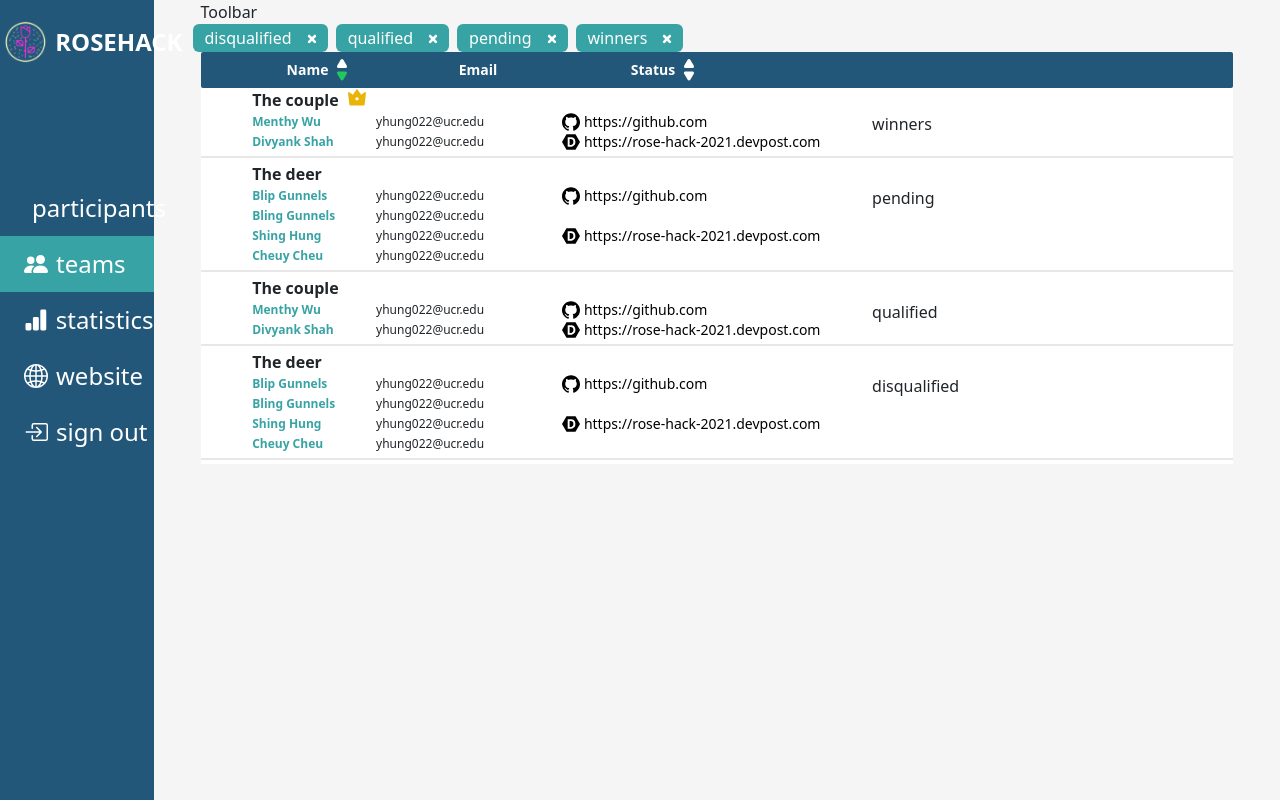
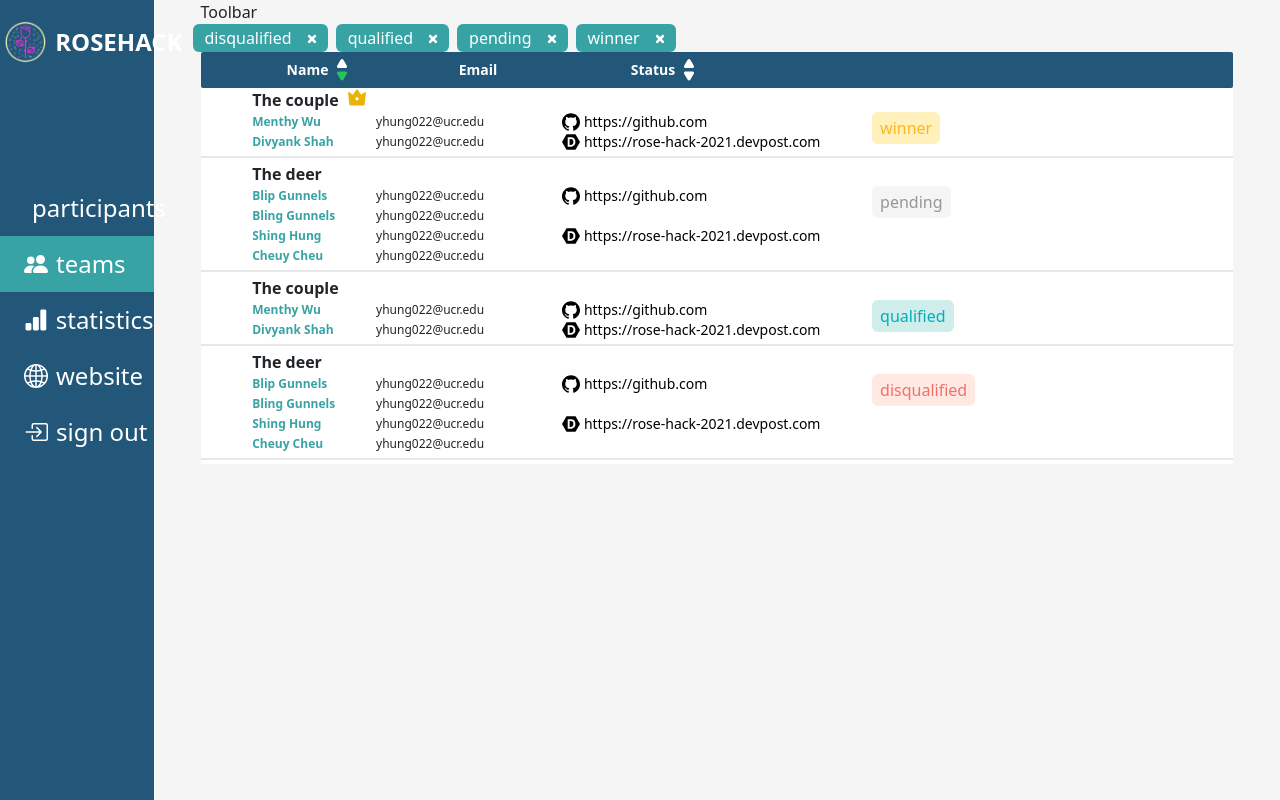
Before and after one commit to acm-ucr/hackathon-website, a Next.js app: page /admin/teams in a window 1280 px wide. Built offline with nearby package versions, Linux system fonts and the light colour scheme.

Commit message:
update tags

```diff
--- a/src/app/components/Participants.jsx
+++ b/src/app/components/Participants.jsx
@@ -5,6 +5,7 @@ import Accordion from "react-bootstrap/Accordion";
 import SortIcon from "./SortIcon";
 import Filters from "@/app/components/Filters";
 import Checkbox from "./Checkbox";
+import Tag from "./Tag";
 
 const participants = [
   {
@@ -119,7 +120,9 @@ const Participants = () => {
                 <div className="w-1/6">{participant.email}</div>
                 <div className="w-1/6">{participant.team}</div>
                 <div className="w-1/6">{participant.major}</div>
-                <div className="w-1/6">{participant.status}</div>
+                <div className="w-1/6">
+                  <Tag text={participant.status} />
+                </div>
               </Accordion.Header>
               <Accordion.Body>
                 Lorem ipsum dolor sit amet, consectetur adipiscing elit, sed do
--- a/src/app/components/Tag.jsx
+++ b/src/app/components/Tag.jsx
@@ -1,18 +1,46 @@
 import React from "react";
 
-const Tag = ({ text, backgroundColor, textColor, onClick }) => {
-  let style = "";
-  if (text == "Rejected" || text == "Pending" || text == "Accepted") {
-    style = `bg-${backgroundColor} text-${textColor} px-1.5 rounded`;
-  } else {
-    style = `bg-${backgroundColor} text-${textColor} px-1.5 rounded-full`;
-  }
+const colors = {
+  red: {
+    background: "bg-hackathon-tags-red-bg",
+    text: "text-hackathon-tags-red-text",
+  },
+
+  yellow: {
+    background: "bg-hackathon-tags-yellow-bg",
+    text: "text-hackathon-tags-yellow-text",
+  },
+
+  green: {
+    background: "bg-hackathon-tags-green-bg",
+    text: "text-hackathon-tags-green-text",
+  },
+
+  gray: {
+    background: "bg-hackathon-tags-gray-bg",
+    text: "text-hackathon-tags-gray-text",
+  },
+};
+
+const Tag = ({ text, onClick }) => {
+  const color =
+    text === "disqualified" || text === "rejected"
+      ? colors["red"]
+      : text === "winner"
+      ? colors["yellow"]
+      : text === "qualified" || text === "accepted"
+      ? colors["green"]
+      : text === "pending"
+      ? colors["gray"]
+      : undefined;
+
   return (
-    <>
-      <div className={style} onClick={onClick}>
-        {text}
-      </div>
-    </>
+    <div
+      className={`${color.background} ${color.text} px-2 py-1 rounded w-fit`}
+      onClick={onClick}
+    >
+      {text}
+    </div>
   );
 };
 
--- a/src/app/components/Team.jsx
+++ b/src/app/components/Team.jsx
@@ -3,13 +3,14 @@ import { Row, Col } from "react-bootstrap";
 import Member from "./Member";
 import { RiVipCrown2Fill } from "react-icons/ri";
 import { SiGithub, SiDevpost } from "react-icons/si";
+import Tag from "./Tag";
 
 const Teams = ({ teamName, github, devpost, status, members }) => {
   return (
     <div>
       <div className="flex font-semibold pl-[5%] w-[35%]">
         <p className="m-0">{teamName}</p>
-        {status == "winners" && (
+        {status == "winner" && (
           <RiVipCrown2Fill className="ml-2 text-yellow-500 text-xl" />
         )}
       </div>
@@ -45,7 +46,9 @@ const Teams = ({ teamName, github, devpost, status, members }) => {
             </a>
           </div>
         </div>
-        <div className="pl-[5%] m-0 w-[35%]">{status}</div>
+        <div className="pl-[5%] m-0 w-[35%]">
+          <Tag text={status} />
+        </div>
       </Col>
       <div className="my-1 h-[2px] bg-hackathon-gray" />
     </div>
--- a/src/app/components/Teams.jsx
+++ b/src/app/components/Teams.jsx
@@ -40,7 +40,7 @@ const teams = [
     name: "The couple",
     github: "https://github.com",
     devpost: "https://rose-hack-2021.devpost.com",
-    status: "winners",
+    status: "winner",
     members: couple,
   },
   {
@@ -80,7 +80,7 @@ const Teams = () => {
     disqualified: true,
     qualified: true,
     pending: true,
-    winners: true,
+    winner: true,
   });
 
   const [sorts, setSorts] = useState({
--- a/tailwind.config.js
+++ b/tailwind.config.js
@@ -21,6 +21,16 @@ module.exports = {
           gray: "#E7E7E7",
           darkgray: "#525252",
           page: "#F5F5F5",
+          tags: {
+            "red-bg": "#FFE9E2",
+            "red-text": "#F07167",
+            "yellow-bg": "#FFF0BC",
+            "yellow-text": "#FFB81C",
+            "green-bg": "#CFEDEA",
+            "green-text": "#00AFB9",
+            "gray-bg": "#F5F5F5",
+            "gray-text": "#969696",
+          },
         },
       },
     },
```
